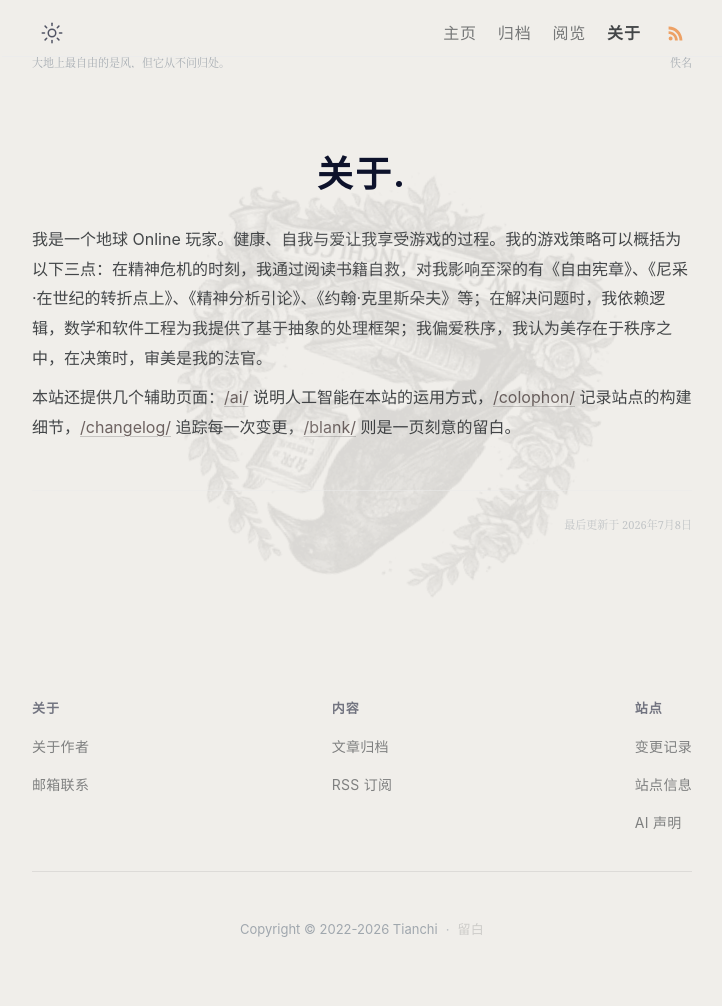
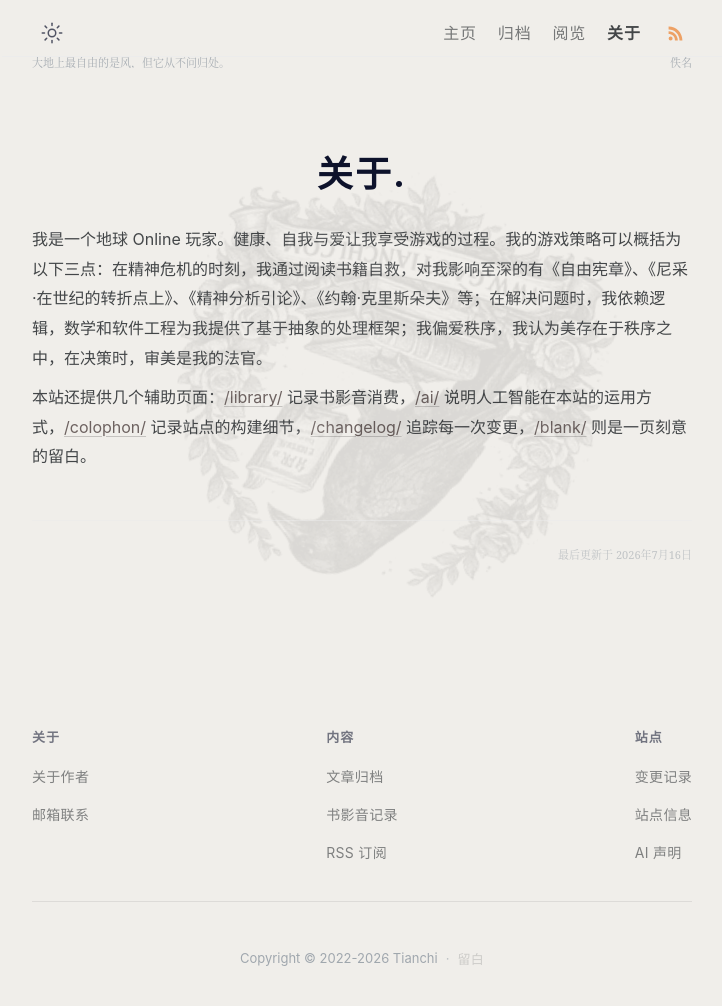
Before and after one commit to gaotianchi/gaotianchi.github.io, a Jekyll site: the page built from _pages/about.md, in a window 1280 px wide. Shown: the whole page, without its empty margins (278-1000 px from the left). Built offline with Jekyll 4.4.1, drawn with Linux system fonts in a browser that asks for light colours; before the commit the page ends 976 px from its top, so only the background shows below that.

Commit message:
fix: 解决全局审计发现的剩余问题
- footer 新增 /library/ 书影音记录链接
- header.html facebook 标签加条件判断，避免空值
- about.md 补充阅览页面介绍
- easy-health-tips 日期格式 2026-6-22→2026-06-22
- awaken-courage 移除无效的 status: draft

Co-Authored-By: Claude Fable 5 <noreply@anthropic.com>

```diff
--- a/_includes/footer.html
+++ b/_includes/footer.html
@@ -8,6 +8,7 @@
     <div class="footer-column">
       <h4 class="footer-heading">内容</h4>
       <a class="footer_item" href="/archive/">文章归档</a>
+      <a class="footer_item" href="/library/">书影音记录</a>
       <a class="footer_item" href="/feed.xml">RSS 订阅</a>
     </div>
     <div class="footer-column">
--- a/_includes/header.html
+++ b/_includes/header.html
@@ -48,7 +48,9 @@
     }}{% else %}{{ site.title | escape }}{% endif %}" />
   {% if page.location %}
   <meta property="og:type" content="article" />
+  {% if site.author.facebook %}
   <meta property="article:publisher" content="https://web.facebook.com/{{ site.author.facebook }}" />
+  {% endif %}
   {% else %}
   <meta property="og:type" content="website" />
   {% endif %}
--- a/_pages/about.md
+++ b/_pages/about.md
@@ -4,9 +4,9 @@ permalink: /about/
 layout: page
 description: 关于作者
 date: 2025-05-03T17:17:18+08:00
-lastmod: 2026-07-08T16:19:32+08:00
+lastmod: 2026-07-16T04:09:01+08:00
 ---
 
 我是一个地球 Online 玩家。健康、自我与爱让我享受游戏的过程。我的游戏策略可以概括为以下三点：在精神危机的时刻，我通过阅读书籍自救，对我影响至深的有《自由宪章》、《尼采·在世纪的转折点上》、《精神分析引论》、《约翰·克里斯朵夫》等；在解决问题时，我依赖逻辑，数学和软件工程为我提供了基于抽象的处理框架；我偏爱秩序，我认为美存在于秩序之中，在决策时，审美是我的法官。
 
-本站还提供几个辅助页面：[/ai/](/ai/) 说明人工智能在本站的运用方式，[/colophon/](/colophon/) 记录站点的构建细节，[/changelog/](/changelog/) 追踪每一次变更，[/blank/](/blank/) 则是一页刻意的留白。
+本站还提供几个辅助页面：[/library/](/library/) 记录书影音消费，[/ai/](/ai/) 说明人工智能在本站的运用方式，[/colophon/](/colophon/) 记录站点的构建细节，[/changelog/](/changelog/) 追踪每一次变更，[/blank/](/blank/) 则是一页刻意的留白。
```
Also changed, not shown: _posts/2026-06-22-easy-health-tips/2026-06-22-easy-health-tips.md (+2 -2 lines), _posts/2026-07-13-awaken-courage/2026-07-13-awaken-courage.md (+1 -2 lines).
